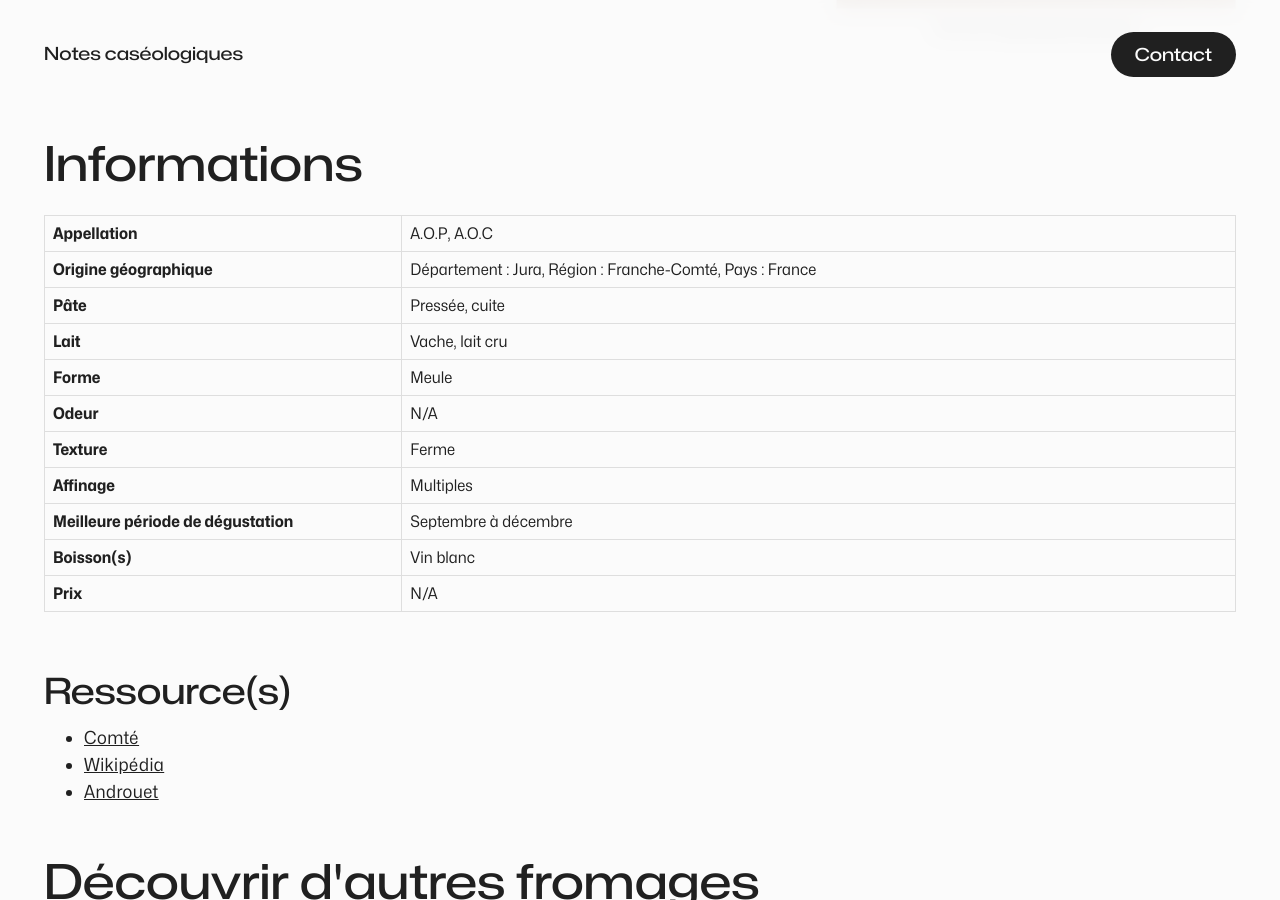
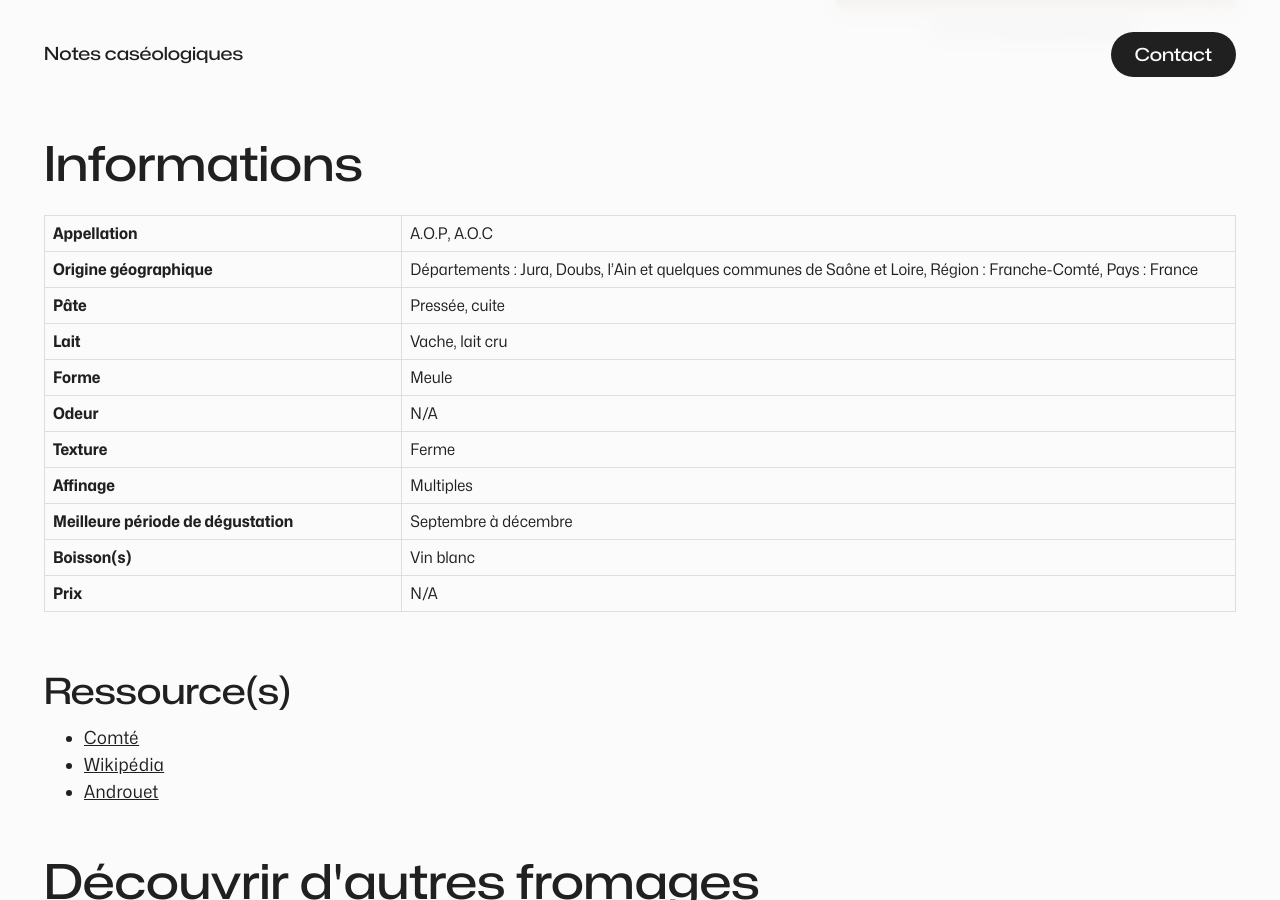
Before and after one commit to timotheejulien/fromages, a Jekyll site: the page built from _posts/2024-02-21-comte.md, in a window 1280 px wide and 900 px high, scrolled down 613 px. Built offline with Jekyll 4.4.1, drawn with Linux system fonts in a browser that asks for light colours; comment, search, counter and statistics services are not loaded; some of the changed lines change nothing that is shown.

Commit message:
Corrections divers
* Mise à jour de la fiche : Comté
* Correction des liens de la cover et du script

```diff
--- a/_includes/head.html
+++ b/_includes/head.html
@@ -6,8 +6,8 @@
         <title>{{ page.title }}</title>
         <link rel="stylesheet" href="/css/style.css">
         <meta property="og:locale"  content="fr_FR" />
-        <meta property="og:image" content="{{ site.url }}/cover.jpg" />
-        <script src="{{ base.url }}/assets/script.js"></script>
+        <meta property="og:image" content="/cover.jpg" />
+        <script src="/assets/script.js"></script>
         {% include analytics.html %}
     </head>
 </html>
--- a/_posts/2024-02-21-comte.md
+++ b/_posts/2024-02-21-comte.md
@@ -13,7 +13,7 @@ tags:
 ## Informations
 
 | **Appellation** | A.O.P, A.O.C|
-| **Origine géographique** | Département : Jura, Région : Franche-Comté, Pays : France   |
+| **Origine géographique** | Départements : Jura, Doubs, l'Ain et quelques communes de Saône et Loire, Région : Franche-Comté, Pays : France   |
 | **Pâte** | Pressée, cuite |
 | **Lait** | Vache, lait cru |
 | **Forme** | Meule |
```
Also changed, not shown: 1 other file.
